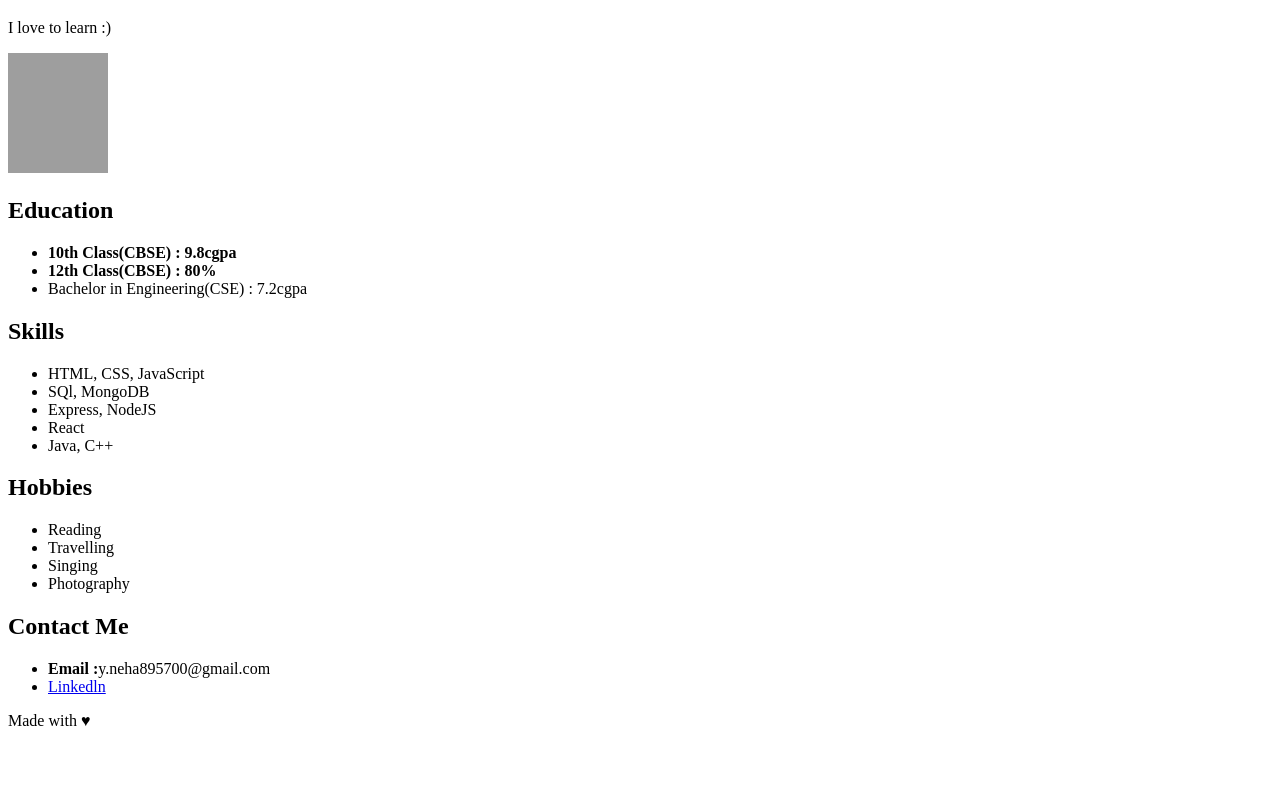
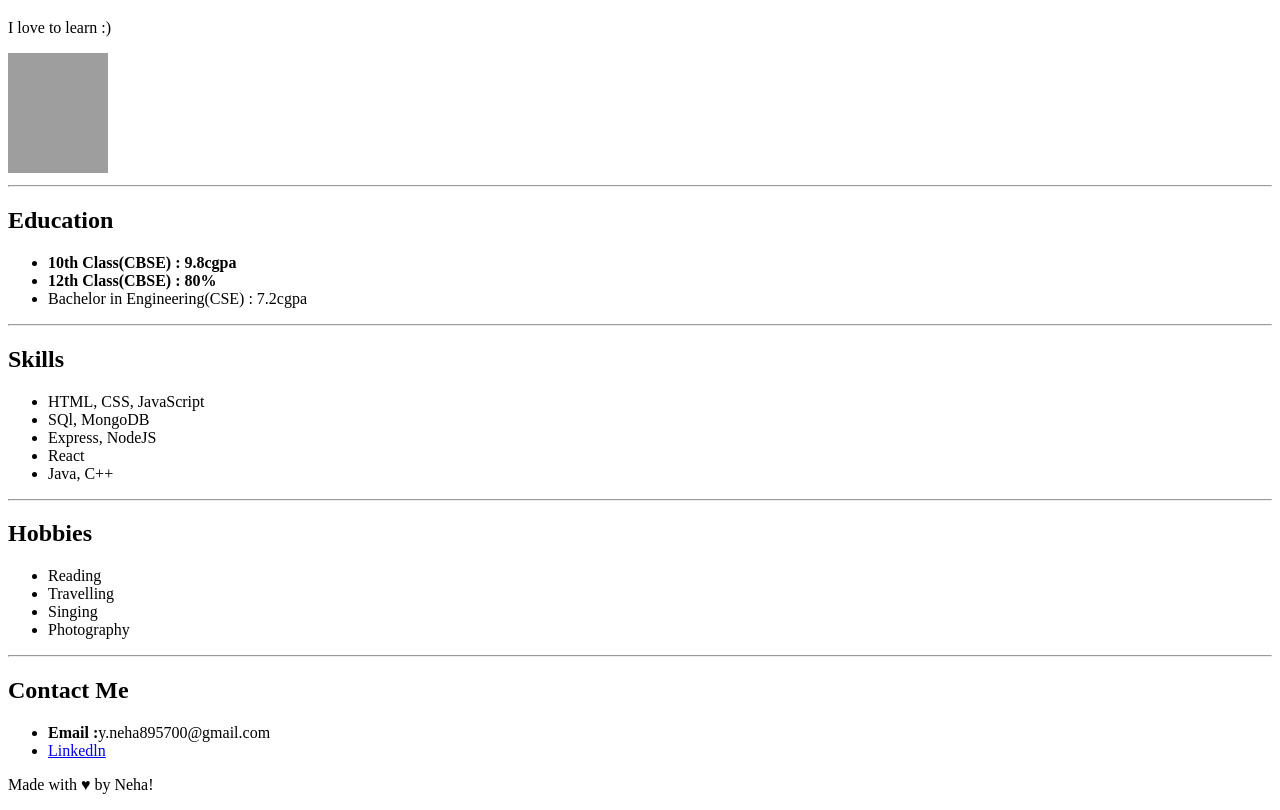
Before and after one commit to nehayadav51/WebDevelopment, a plain HTML site: page HTML/practice3.html in a window 1280 px wide. Shown: the part 61-871 px from the top of the page. Before the commit the page ends 807 px from the top, so only its background shows below. Drawn offline with Linux system fonts and the light colour scheme; grey boxes are pictures that could not be loaded.

Commit message:
practice Q3

```diff
--- a/HTML/practice3.html
+++ b/HTML/practice3.html
@@ -9,12 +9,14 @@
     <h1>Neha Yadav</h1>
     <p>I love to learn :)</p>
     <img src="neha.jpg" alt="image" height="120px" width="100px">
+    <hr>
     <h2>Education</h2>
     <ul>
         <li><b>10th Class(CBSE) : 9.8cgpa</b></li>
         <li><b>12th Class(CBSE) : 80%</b></li>
         <li>Bachelor in Engineering(CSE) : 7.2cgpa</li>
     </ul>
+    <hr>
     <h2>Skills</h2>
     <ul>
         <li>HTML, CSS, JavaScript</li>
@@ -23,6 +25,7 @@
         <li>React</li>
         <li>Java, C++</li>
     </ul>
+    <hr>
     <h2>Hobbies</h2>
     <ul>
         <li>Reading</li>
@@ -30,13 +33,14 @@
         <li>Singing</li>
         <li>Photography</li>
     </ul>
+    <hr>
     <h2>Contact Me</h2>
     <ul>
         <li><b>Email :</b>y.neha895700@gmail.com</li>
         <li><a href="https://www.linkedin.com/in/neha-yadav-305205249?utm_source=share_via&utm_content=profile&utm_medium=member_android⁴" target="_blank">Linkedln</a></li>
     </ul>
 
-    <p>Made with &hearts;</p>
+    <p>Made with &hearts; by Neha!</p>
 
 </body>
 </html>
```
Also changed, not shown: HTML/practice4.html (added, +11 -0 lines).
